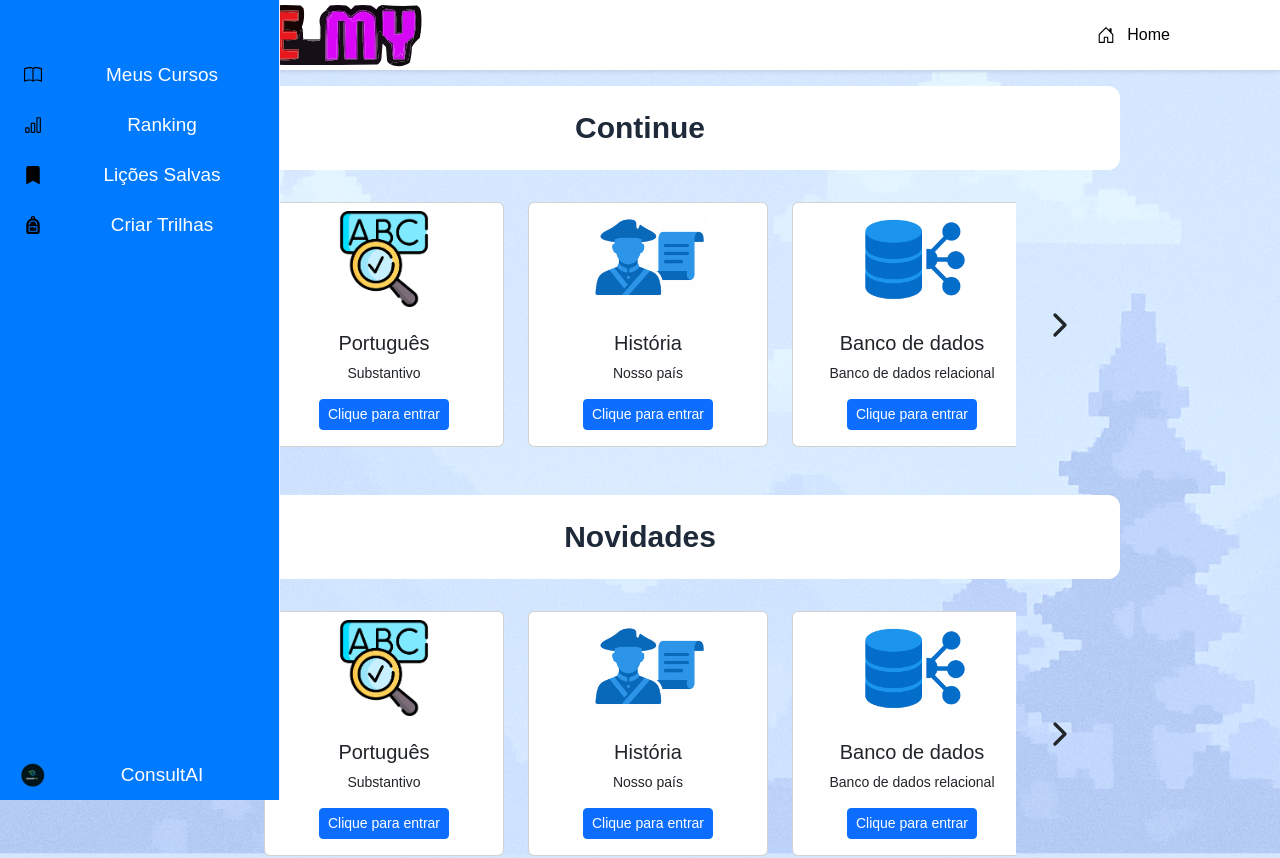
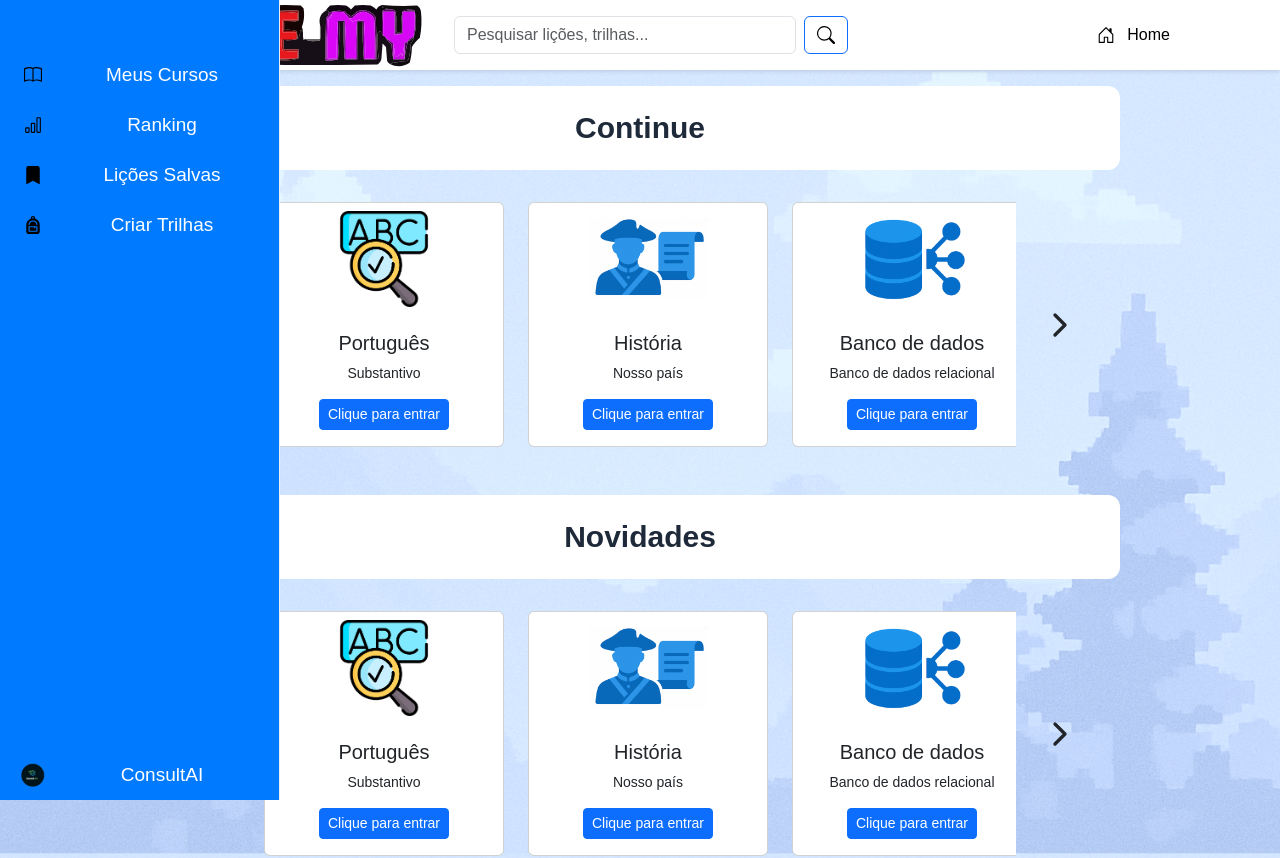
Before and after one commit to milysj/frontend, a Next.js app: page /pages/menuTrilhas in a window 1280 px wide. Shown: the top 858 px of the page. Built offline with nearby package versions, Linux system fonts and the light colour scheme.

Commit message:
Colocando barra de pesquina no topo

```diff
--- a/src/app/components/Topo.tsx
+++ b/src/app/components/Topo.tsx
@@ -1,7 +1,14 @@
 "use client";
 import React, { useState, useEffect } from "react";
 import { Sidebar, Menu, MenuItem } from "react-pro-sidebar";
-import { Navbar, Nav, Container } from "react-bootstrap";
+import {
+  Navbar,
+  Nav,
+  Container,
+  Form,
+  Button,
+  FormControl,
+} from "react-bootstrap";
 import Link from "next/link";
 import Image from "next/image";
 import {
@@ -15,6 +22,7 @@ import {
   Person,
   ThreeDots,
   Gear,
+  Search,
   // Cart,
 } from "react-bootstrap-icons";
 
@@ -27,6 +35,20 @@ const Topo = () => {
   const [showDropdown, setShowDropdown] = useState(false); // Dropdown "Mais" visível
   const [isMobile, setIsMobile] = useState(false); // Se está em tela mobile
 
+  // NOVO: Estado para a barra de pesquisa
+  const [searchTerm, setSearchTerm] = useState("");
+
+  // NOVO: Função para lidar com a pesquisa
+  const handleSearchSubmit = (event) => {
+    event.preventDefault(); // Impede o recarregamento da página
+    if (searchTerm.trim() !== "") {
+      // Aqui você faria a lógica de pesquisa:
+      // Ex: Router.push(`/search?q=${searchTerm}`);
+      console.log("Pesquisando por:", searchTerm);
+      // Opcional: Limpar o campo após a pesquisa
+      // setSearchTerm("");
+    }
+  };
   // Hook para detectar se está em tela mobile
   useEffect(() => {
     const checkMobile = () => {
@@ -76,7 +98,6 @@ const Topo = () => {
       icon: <HouseDoor size={18} />,
       label: "Home",
     },
-
   ];
 
   // Itens do dropdown "Mais"
@@ -297,6 +318,33 @@ const Topo = () => {
               </div>
             </Link>
 
+            {/* NOVO: Barra de Pesquisa (Posicionada à esquerda do menu de navegação) */}
+            <Form
+              className="d-flex my-2 my-lg-0 me-auto ms-lg-4"
+              onSubmit={handleSearchSubmit}
+              style={{ flexGrow: isMobile ? 1 : 0.5, maxWidth: "450px" }}
+            >
+              <FormControl
+                type="search"
+                placeholder="Pesquisar lições, trilhas..."
+                className="me-2"
+                aria-label="Search"
+                value={searchTerm}
+                onChange={(e) => setSearchTerm(e.target.value)}
+                style={{ height: isMobile ? "300px" : "38px" }}
+              />
+              <Button
+                variant="outline-primary"
+                type="submit"
+                style={{
+                  height: isMobile ? "32px" : "38px",
+                  padding: isMobile ? "4px 8px" : "6px 12px",
+                }}
+              >
+                <Search size={isMobile ? 16 : 18} />
+              </Button>
+            </Form>
+
             {/* Botão para abrir navbar no mobile */}
             <Navbar.Toggle
               aria-controls="top-navbar"
@@ -331,10 +379,8 @@ const Topo = () => {
                           padding: isMobile ? "4px 8px" : "8px 12px",
                           fontSize: isMobile ? "0.85rem" : "1rem",
                           minHeight: isMobile ? "32px" : "auto",
-                            cursor: "pointer",
-                            overflow: "hidden",
-
-
+                          cursor: "pointer",
+                          overflow: "hidden",
                         }}
                       >
                         {/* Ícone do item */}
@@ -359,7 +405,6 @@ const Topo = () => {
                     >
                       <div className="d-flex align-items-center nav-link2">
                         <Person className="me-2" />
-
                       </div>
 
                       {/* Itens do dropdown */}
```
